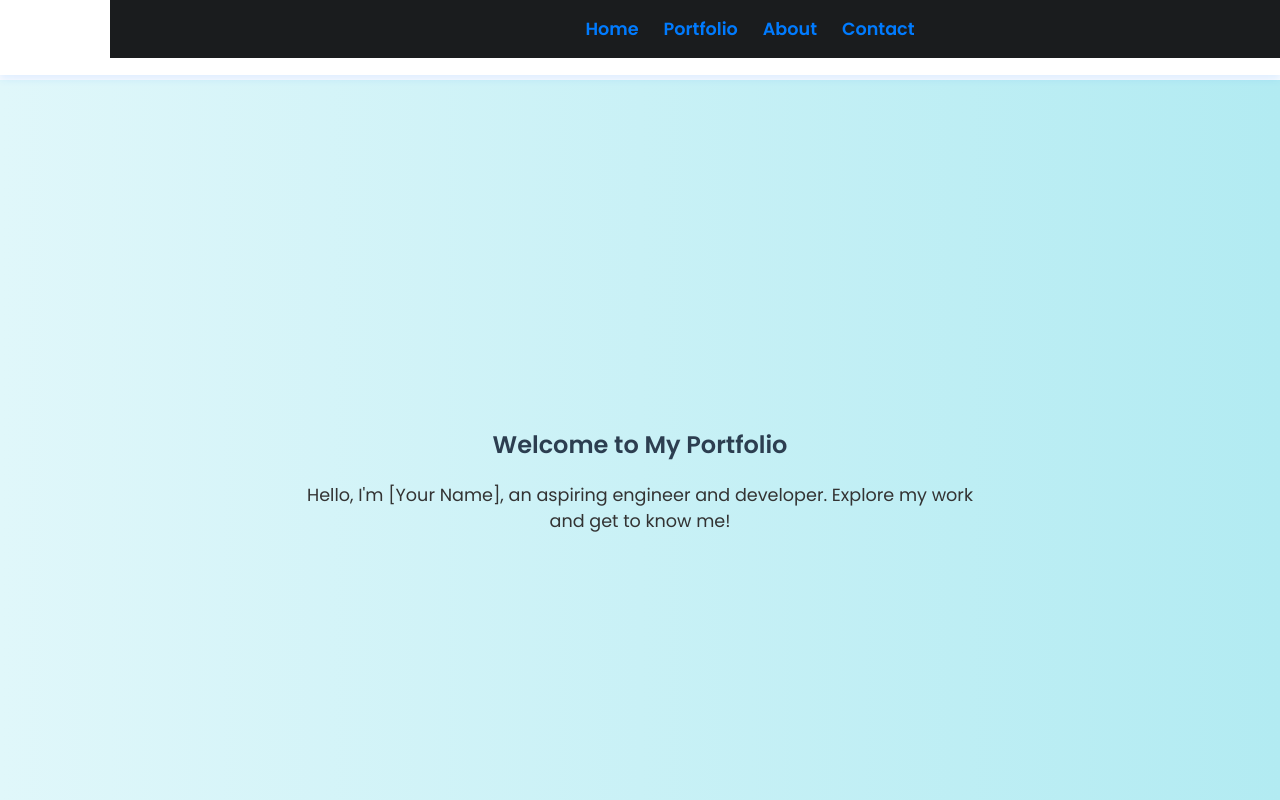
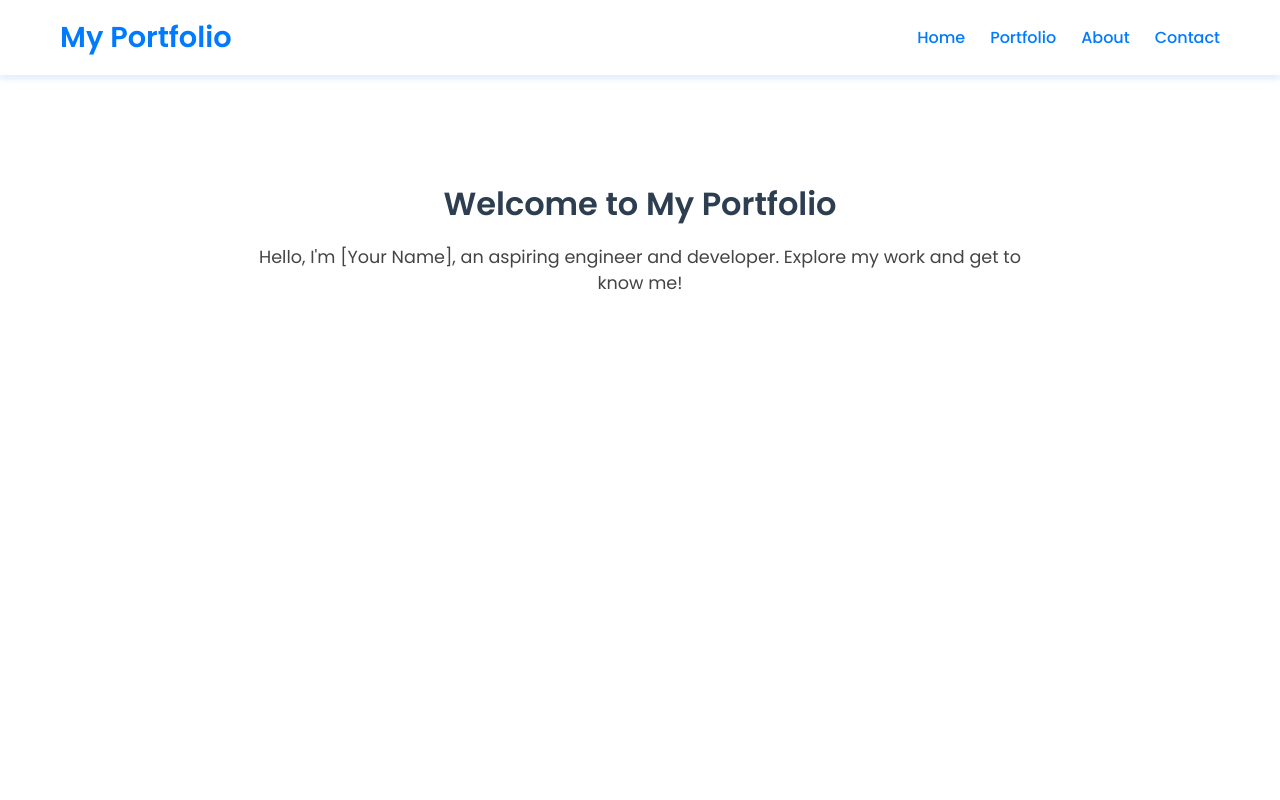
Before and after one commit to vineeth6400/portfolio, a plain HTML site: page index.html in a window 1280 px wide. Shown: the top 800 px of the page. Drawn offline with Linux system fonts and the light colour scheme.

Commit message:
Update style.css

```diff
--- a/style.css
+++ b/style.css
@@ -1,3 +1,4 @@
+/* General Reset */
 * {
   margin: 0;
   padding: 0;
@@ -7,121 +8,23 @@
 
 body {
   font-family: 'Poppins', sans-serif;
-  padding-top: 80px;
-  background-color: #f8fbff;
+  background-color: #f9fbfd;
   color: #333;
+  padding-top: 80px; /* to avoid overlap with fixed header */
 }
 
-
-
-/* Navigation */
-nav {
-  background-color: #1a1c1e;
-  padding: 1em 0;
-  position: fixed;
-  width: 100%;
-  top: 0;
-  z-index: 1000;
-}
-
-nav ul {
-  list-style: none;
-  display: flex;
-  justify-content: center;
-  gap: 30px;
-}
-
-nav ul li a {
-  color: #fff;
-  text-decoration: none;
-  font-weight: bold;
-  font-size: 1.1rem;
-}
-
-nav ul li a:hover {
-  color: #ffc107;
-}
-
-section {
-  padding: 100px 20px;
-  min-height: 100vh;
-  display: flex;
-  flex-direction: column;
-  align-items: center;
-  justify-content: center;
-  text-align: center;
-}
-
-#home {
-  background: linear-gradient(to right, #e0f7fa, #b2ebf2);
-}
-
-#portfolio {
-  background: linear-gradient(to right, #fce4ec, #f8bbd0);
-}
-
-#about {
-  background: linear-gradient(to right, #e8f5e9, #c8e6c9);
-}
-
-#contact {
-  background: linear-gradient(to right, #fff3e0, #ffe0b2);
-}
-
-h1,
-h2 {
-  color: #2c3e50;
-  margin-bottom: 20px;
-}
-
-p {
-  max-width: 700px;
-  font-size: 1.1rem;
-}
-
-footer {
-  text-align: center;
-  padding: 20px;
-  background-color: #343a40;
-  color: white;
-}
-
-#backToTopBtn {
-  display: none;
-  position: fixed;
-  bottom: 30px;
-  right: 30px;
-  z-index: 1000;
-  font-size: 16px;
-  padding: 12px 16px;
-  background-color: #ff9800;
-  /* Vibrant orange */
-  color: white;
-  border: none;
-  border-radius: 5px;
-  cursor: pointer;
-  box-shadow: 0 4px 6px rgba(0, 0, 0, 0.3);
-  transition: background 0.3s;
-}
-
-#backToTopBtn:hover {
-  background-color: #e65100;
-}
-
-/* Brighter Classic Header Styling */
-
+/* Header */
 .classic-header {
   background-color: #ffffff;
-  box-shadow: 0 4px 8px rgba(0, 123, 255, 0.1);
+  box-shadow: 0 4px 8px rgba(0, 123, 255, 0.1); /* soft shadow */
   position: fixed;
   top: 0;
   width: 100%;
   z-index: 1000;
-  font-family: 'Poppins', sans-serif;
 }
 
-.classic-header .container {
-  max-width: 1100px;
+.container {
+  max-width: 1200px;
   margin: 0 auto;
   padding: 1rem 20px;
   display: flex;
@@ -131,9 +34,8 @@ footer {
 
 .logo {
   font-size: 1.8rem;
-  font-weight: bold;
-  color: #007bff;
-  /* Bright blue */
+  font-weight: 600;
+  color: #007BFF;
 }
 
 .main-nav ul {
@@ -144,22 +46,67 @@ footer {
 
 .main-nav ul li a {
   text-decoration: none;
-  color: #007bff;
-  /* Bright blue */
-  font-weight: 600;
-  font-size: 1.1rem;
+  font-weight: 500;
+  font-size: 1rem;
+  color: #007BFF;
   transition: color 0.3s ease, transform 0.2s ease;
 }
 
 .main-nav ul li a:hover {
   color: #0056b3;
-  /* Darker blue on hover */
   transform: scale(1.05);
 }
 
-/* Optional: Slight offset below header */
-body {
-  padding-top: 80px;
-  background-color: #f8fbff;
-  /* Soft background */
+/* Sections */
+section {
+  min-height: 100vh;
+  padding: 100px 20px;
+  text-align: center;
+  background-color: #ffffff;
+  border-bottom: 1px solid #eee;
 }
+
+section h1, section h2 {
+  font-size: 2rem;
+  color: #2c3e50;
+  margin-bottom: 1rem;
+}
+
+section p {
+  max-width: 800px;
+  margin: 0 auto;
+  font-size: 1.1rem;
+  color: #444;
+}
+
+/* Footer */
+footer {
+  background-color: #ffffff;
+  text-align: center;
+  padding: 20px;
+  font-size: 0.9rem;
+  color: #555;
+  box-shadow: 0 -2px 6px rgba(0,0,0,0.05);
+}
+
+/* Back to Top Button */
+#backToTopBtn {
+  display: none;
+  position: fixed;
+  bottom: 30px;
+  right: 30px;
+  z-index: 999;
+  font-size: 16px;
+  padding: 12px 16px;
+  background-color: #007BFF;
+  color: white;
+  border: none;
+  border-radius: 5px;
+  cursor: pointer;
+  box-shadow: 0 4px 6px rgba(0,0,0,0.2);
+  transition: background 0.3s;
+}
+
+#backToTopBtn:hover {
+  background-color: #0056b3;
+}
```
